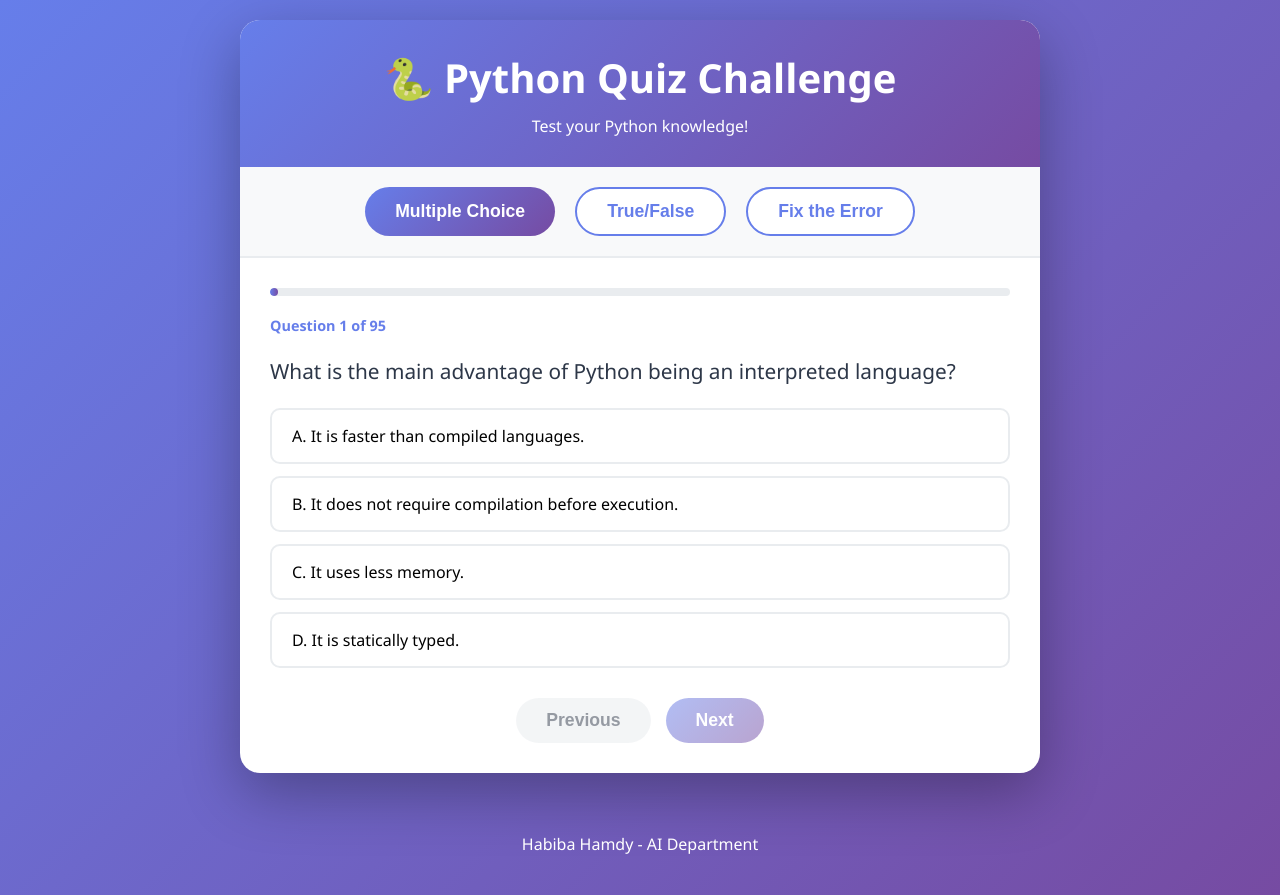
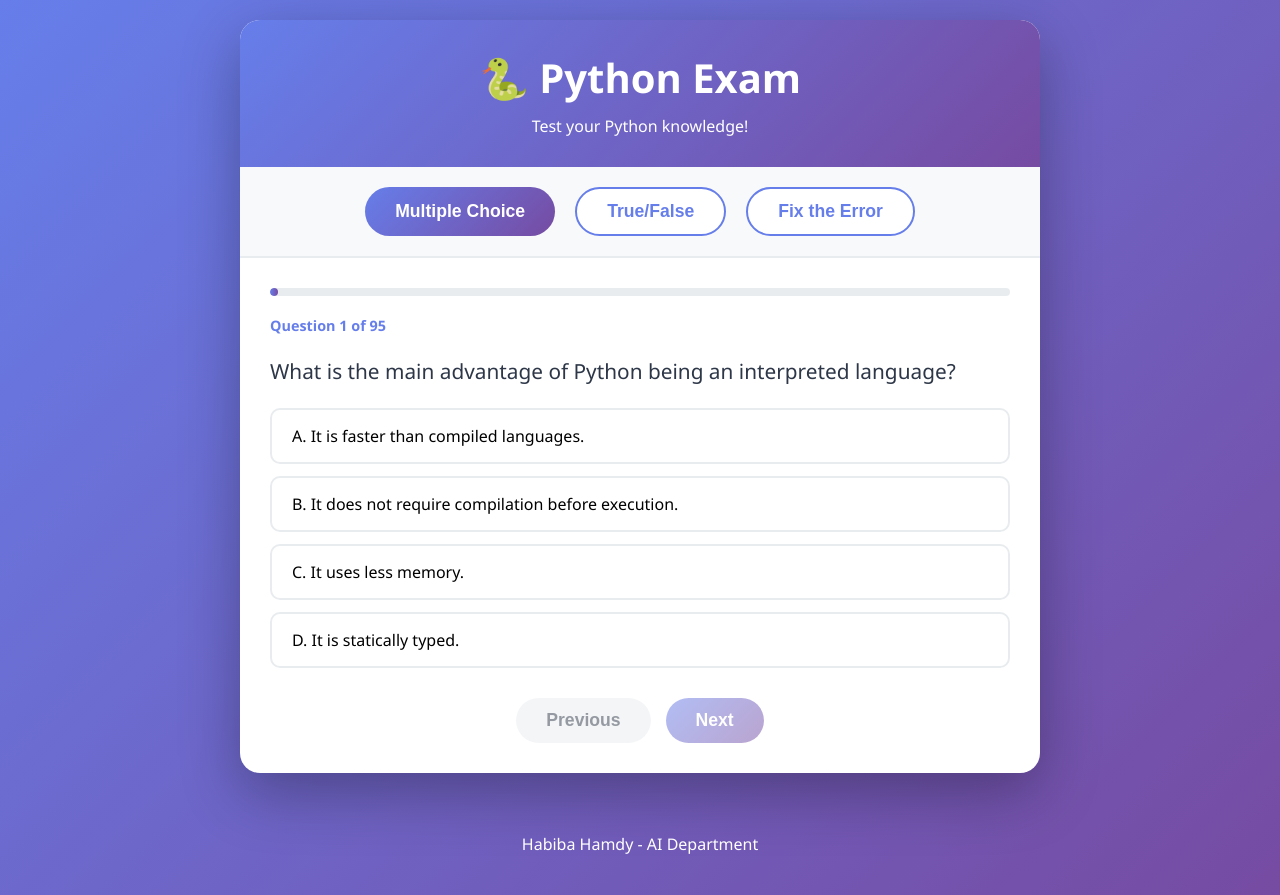
Before and after one commit to habiba7amdy/Pyhton-Exam, a plain HTML site: page index.html in a window 1280 px wide. Drawn offline with Linux system fonts and the light colour scheme.

Commit message:
Update index.html

```diff
--- a/index.html
+++ b/index.html
@@ -417,7 +417,7 @@
 <body>
     <div class="container">
         <div class="header">
-            <h1>🐍 Python Quiz Challenge</h1>
+            <h1>🐍 Python Exam</h1>
             <p>Test your Python knowledge!</p>
         </div>
 
```
